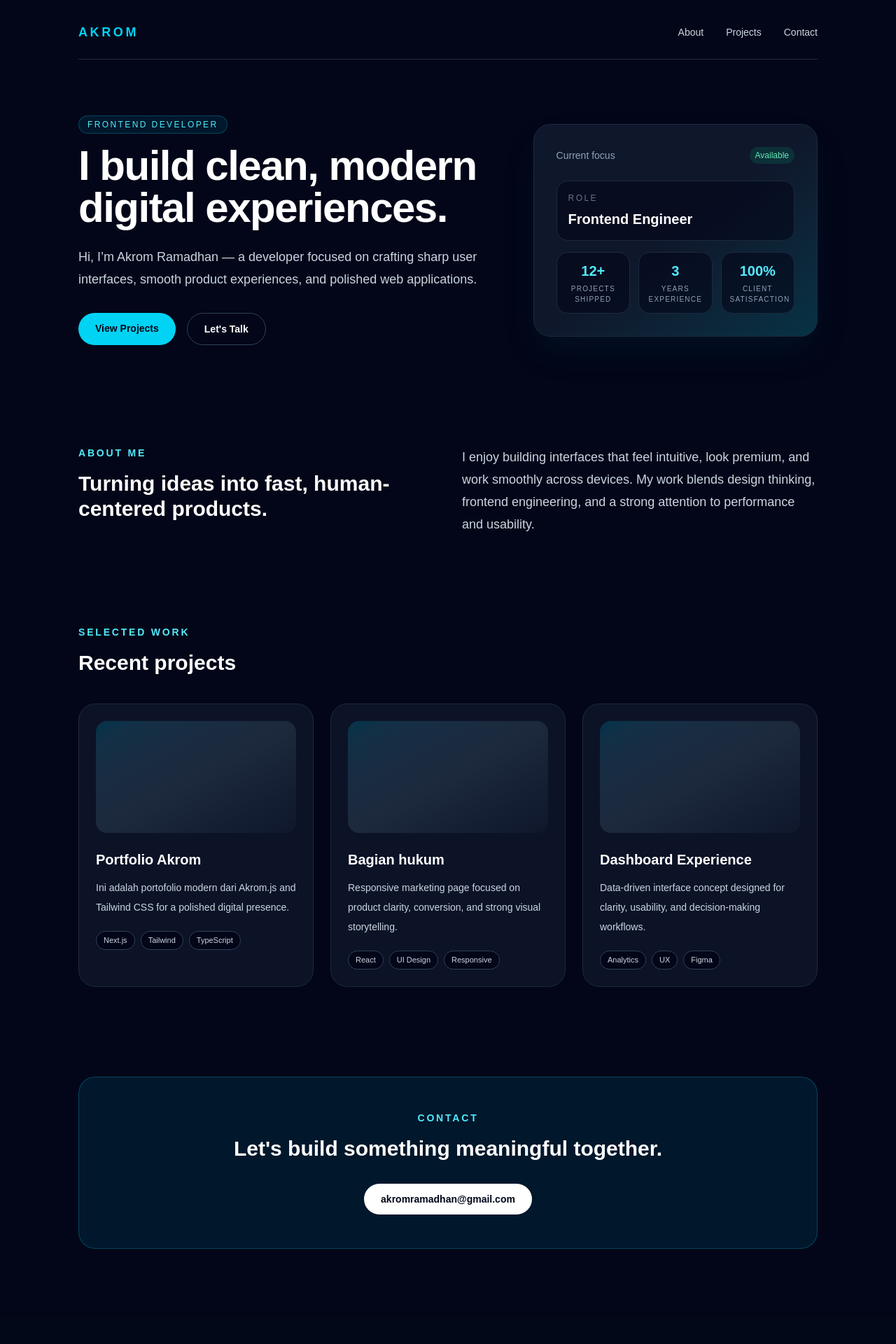
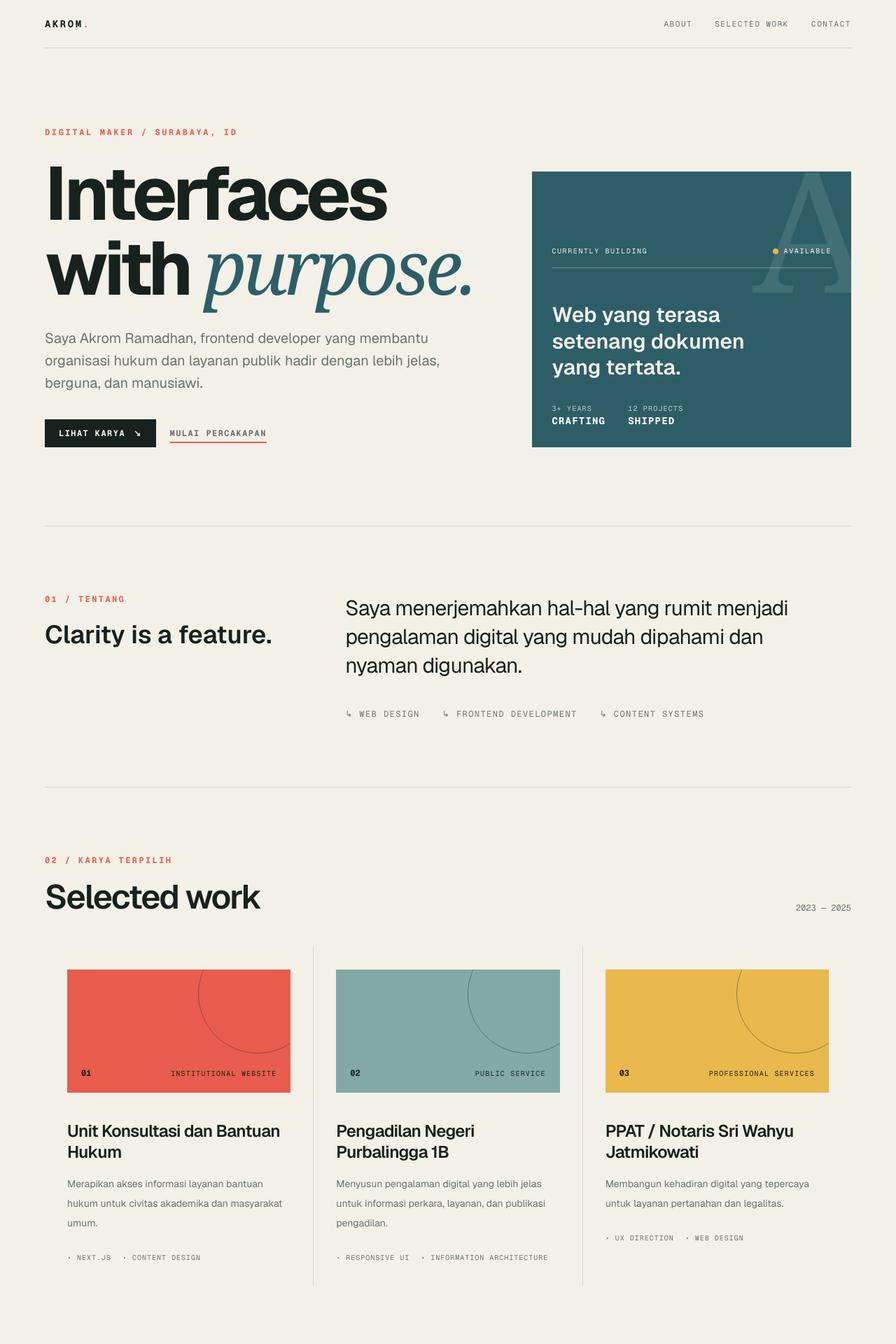
Before and after one commit to AKROMramadhan/portfolio-akrom, a Next.js app: page / in a window 1280 px wide. Shown: the top 1920 px of the page at 70% size. Before the commit the page ends 1880 px from the top, so only its background shows below. Built offline with nearby package versions, Linux system fonts and the light colour scheme.

Commit message:
update homepage portfolio

```diff
--- a/src/app/globals.css
+++ b/src/app/globals.css
@@ -1,8 +1,15 @@
 @import "tailwindcss";
 
 :root {
-  --background: #020817;
-  --foreground: #e2e8f0;
+  --paper: #f3f0e8;
+  --ink: #17221f;
+  --muted: #68736f;
+  --line: #d3d5ca;
+  --coral: #e95d4e;
+  --blue: #2d5e67;
+  --gold: #e9b94d;
+  --background: var(--paper);
+  --foreground: var(--ink);
 }
 
 @theme inline {
@@ -19,7 +26,42 @@ html {
 body {
   background: var(--background);
   color: var(--foreground);
-  font-family: Arial, Helvetica, sans-serif;
+  font-family: var(--font-geist-sans), sans-serif;
+}
+
+.font-serif {
+  font-family: Georgia, "Times New Roman", serif;
+}
+
+.animate-rise {
+  animation: rise-in 700ms ease-out both;
+}
+
+.project-poster {
+  color: var(--ink);
+  position: relative;
+  overflow: hidden;
+}
+
+.project-poster::after {
+  content: "";
+  position: absolute;
+  width: 170px;
+  height: 170px;
+  right: -38px;
+  top: -50px;
+  border: 1px solid currentColor;
+  border-radius: 50%;
+  opacity: 0.4;
+}
+
+.poster-coral { background: var(--coral); }
+.poster-blue { background: #83a9a7; }
+.poster-gold { background: var(--gold); }
+
+@keyframes rise-in {
+  from { opacity: 0; transform: translateY(18px); }
+  to { opacity: 1; transform: translateY(0); }
 }
 
 ::selection {
--- a/src/app/layout.tsx
+++ b/src/app/layout.tsx
@@ -13,14 +13,14 @@ const geistMono = Geist_Mono({
 });
 
 export const metadata: Metadata = {
-  title: "Akrom Ramadhan | Portfolio",
-  description: "Personal portfolio website for Akrom Ramadhan.",
+  title: "Akrom Ramadhan | Digital maker",
+  description: "Portfolio Akrom Ramadhan, frontend developer untuk produk digital yang jelas dan berguna.",
 };
 
 export default function RootLayout({ children }: LayoutProps<"/">) {
   return (
     <html
-      lang="en"
+      lang="id"
       className={`${geistSans.variable} ${geistMono.variable} h-full antialiased`}
     >
       <body className="min-h-full flex flex-col">{children}</body>
--- a/src/app/page.tsx
+++ b/src/app/page.tsx
@@ -1,161 +1,142 @@
 const projects = [
   {
-    title: "Portfolio Akrom",
+    number: "01",
+    type: "Institutional website",
+    title: "Unit Konsultasi dan Bantuan Hukum",
     description:
-      "Ini adalah portofolio modern dari Akrom.js and Tailwind CSS for a polished digital presence.",
-    stack: ["Next.js", "Tailwind", "TypeScript"],
+      "Merapikan akses informasi layanan bantuan hukum untuk civitas akademika dan masyarakat umum.",
+    stack: ["Next.js", "Content design"],
+    tone: "coral",
   },
   {
-    title: "Bagian hukum",
+    number: "02",
+    type: "Public service",
+    title: "Pengadilan Negeri Purbalingga 1B",
     description:
-      "Responsive marketing page focused on product clarity, conversion, and strong visual storytelling.",
-    stack: ["React", "UI Design", "Responsive"],
+      "Menyusun pengalaman digital yang lebih jelas untuk informasi perkara, layanan, dan publikasi pengadilan.",
+    stack: ["Responsive UI", "Information architecture"],
+    tone: "blue",
   },
   {
-    title: "Dashboard Experience",
+    number: "03",
+    type: "Professional services",
+    title: "PPAT / Notaris Sri Wahyu Jatmikowati",
     description:
-      "Data-driven interface concept designed for clarity, usability, and decision-making workflows.",
-    stack: ["Analytics", "UX", "Figma"],
+      "Membangun kehadiran digital yang tepercaya untuk layanan pertanahan dan legalitas.",
+    stack: ["UX direction", "Web design"],
+    tone: "gold",
   },
 ];
 
-const stats = [
-  { label: "Projects shipped", value: "12+" },
-  { label: "Years experience", value: "3" },
-  { label: "Client satisfaction", value: "100%" },
-];
+const capabilities = ["Web design", "Frontend development", "Content systems"];
 
 export default function Home() {
   return (
-    <main className="min-h-screen bg-slate-950 text-slate-100">
-      <div className="mx-auto max-w-6xl px-6 py-8 sm:px-8 lg:px-12">
-        <header className="flex items-center justify-between border-b border-slate-800 pb-6">
-          <div className="text-lg font-semibold tracking-[0.2em] text-cyan-400 uppercase">
-            AKROM
-          </div>
-          <nav className="hidden gap-8 text-sm text-slate-300 md:flex">
-            <a href="#about" className="transition hover:text-white">
-              About
-            </a>
-            <a href="#projects" className="transition hover:text-white">
-              Projects
-            </a>
-            <a href="#contact" className="transition hover:text-white">
-              Contact
-            </a>
+    <main className="min-h-screen overflow-hidden bg-[var(--paper)] text-[var(--ink)]">
+      <div className="mx-auto max-w-7xl px-6 sm:px-10 lg:px-16">
+        <header className="flex items-center justify-between border-b border-[var(--line)] py-6">
+          <a href="#top" className="font-mono text-sm font-bold tracking-[0.18em]">
+            AKROM<span className="text-[var(--coral)]">.</span>
+          </a>
+          <nav className="flex items-center gap-5 font-mono text-[11px] uppercase tracking-[0.14em] text-[var(--muted)] sm:gap-8">
+            <a href="#about" className="transition hover:text-[var(--ink)]">About</a>
+            <a href="#work" className="transition hover:text-[var(--ink)]">Selected work</a>
+            <a href="#contact" className="transition hover:text-[var(--ink)]">Contact</a>
           </nav>
         </header>
 
-        <section className="grid items-center gap-10 py-20 lg:grid-cols-[1.2fr_0.8fr]">
-          <div>
-            <p className="mb-4 inline-flex rounded-full border border-cyan-500/30 bg-cyan-500/10 px-3 py-1 text-xs font-medium tracking-[0.2em] text-cyan-300 uppercase">
-              Frontend developer
+        <section id="top" className="grid gap-12 border-b border-[var(--line)] py-20 sm:py-28 lg:grid-cols-[1.15fr_0.85fr] lg:gap-20">
+          <div className="animate-rise">
+            <p className="mb-7 font-mono text-xs font-bold uppercase tracking-[0.22em] text-[var(--coral)]">
+              Digital maker / Surabaya, ID
             </p>
-            <h1 className="max-w-xl text-4xl font-black tracking-tight text-white sm:text-5xl lg:text-6xl">
-              I build clean, modern digital experiences.
+            <h1 className="max-w-4xl text-5xl font-bold leading-[0.96] tracking-[-0.05em] sm:text-7xl lg:text-[6.7rem]">
+              Interfaces with <em className="font-serif font-normal text-[var(--blue)]">purpose.</em>
             </h1>
-            <p className="mt-6 max-w-xl text-lg leading-8 text-slate-300">
-              Hi, I’m Akrom Ramadhan — a developer focused on crafting sharp user interfaces,
-              smooth product experiences, and polished web applications.
+            <p className="mt-8 max-w-xl text-lg leading-8 text-[var(--muted)] sm:text-xl">
+              Saya Akrom Ramadhan, frontend developer yang membantu organisasi hukum dan layanan publik hadir dengan lebih jelas, berguna, dan manusiawi.
             </p>
-            <div className="mt-8 flex flex-wrap gap-4">
-              <a
-                href="#projects"
-                className="rounded-full bg-cyan-400 px-6 py-3 text-sm font-semibold text-slate-950 transition hover:bg-cyan-300"
-              >
-                View Projects
+            <div className="mt-9 flex flex-wrap items-center gap-5">
+              <a href="#work" className="inline-flex items-center gap-3 bg-[var(--ink)] px-5 py-3 font-mono text-xs font-bold uppercase tracking-[0.12em] text-[var(--paper)] transition hover:bg-[var(--coral)]">
+                Lihat karya <span aria-hidden="true">↘</span>
               </a>
-              <a
-                href="#contact"
-                className="rounded-full border border-slate-700 px-6 py-3 text-sm font-semibold text-white transition hover:border-slate-500 hover:bg-slate-900"
-              >
-                Let&apos;s Talk
+              <a href="mailto:akromramadhan@gmail.com" className="font-mono text-xs font-bold uppercase tracking-[0.12em] text-[var(--muted)] underline decoration-[var(--coral)] decoration-2 underline-offset-8 transition hover:text-[var(--ink)]">
+                Mulai percakapan
               </a>
             </div>
           </div>
 
-          <div className="rounded-3xl border border-slate-800 bg-gradient-to-br from-slate-900 via-slate-900 to-cyan-950 p-8 shadow-2xl shadow-cyan-950/30">
-            <div className="mb-6 flex items-center justify-between">
-              <span className="text-sm text-slate-400">Current focus</span>
-              <span className="rounded-full bg-emerald-500/15 px-2 py-1 text-xs font-medium text-emerald-300">
-                Available
-              </span>
-            </div>
-
-            <div className="space-y-4">
-              <div className="rounded-2xl border border-slate-800 bg-slate-950/60 p-4">
-                <p className="text-xs uppercase tracking-[0.2em] text-slate-500">Role</p>
-                <p className="mt-2 text-xl font-semibold text-white">Frontend Engineer</p>
+          <div className="relative flex min-h-[330px] items-end overflow-hidden bg-[var(--blue)] p-7 text-[var(--paper)] sm:min-h-[390px] lg:mt-16">
+            <div className="absolute -right-7 -top-10 font-serif text-[15rem] leading-none text-white/10">A</div>
+            <div className="relative z-10 w-full">
+              <div className="mb-12 flex items-start justify-between border-b border-white/30 pb-4 font-mono text-[10px] uppercase tracking-[0.16em]">
+                <span>Currently building</span>
+                <span className="flex items-center gap-2"><span className="h-2 w-2 rounded-full bg-[var(--gold)]" /> Available</span>
               </div>
-              <div className="grid grid-cols-3 gap-3">
-                {stats.map((item) => (
-                  <div key={item.label} className="rounded-2xl border border-slate-800 bg-slate-950/60 p-3 text-center">
-                    <div className="text-xl font-bold text-cyan-300">{item.value}</div>
-                    <div className="mt-1 text-[10px] uppercase tracking-[0.12em] text-slate-400">
-                      {item.label}
-                    </div>
-                  </div>
-                ))}
+              <p className="max-w-xs text-3xl font-semibold leading-tight">Web yang terasa setenang dokumen yang tertata.</p>
+              <div className="mt-8 flex gap-8 font-mono text-[10px] uppercase tracking-[0.12em] text-white/70">
+                <span>3+ years<br /><strong className="text-sm text-white">crafting</strong></span>
+                <span>12 projects<br /><strong className="text-sm text-white">shipped</strong></span>
               </div>
             </div>
           </div>
         </section>
 
-        <section id="about" className="grid gap-10 py-16 md:grid-cols-2">
+        <section id="about" className="grid gap-10 border-b border-[var(--line)] py-20 sm:py-24 md:grid-cols-[0.7fr_1.3fr]">
           <div>
-            <p className="text-sm font-semibold uppercase tracking-[0.2em] text-cyan-300">About me</p>
-            <h2 className="mt-4 text-3xl font-bold text-white">Turning ideas into fast, human-centered products.</h2>
+            <p className="font-mono text-xs font-bold uppercase tracking-[0.2em] text-[var(--coral)]">01 / Tentang</p>
+            <h2 className="mt-5 max-w-sm text-3xl font-semibold leading-tight sm:text-4xl">Clarity is a feature.</h2>
           </div>
-          <div className="text-lg leading-8 text-slate-300">
-            I enjoy building interfaces that feel intuitive, look premium, and work smoothly across devices.
-            My work blends design thinking, frontend engineering, and a strong attention to performance and usability.
+          <div>
+            <p className="max-w-2xl text-2xl leading-snug tracking-[-0.025em] sm:text-3xl">
+              Saya menerjemahkan hal-hal yang rumit menjadi pengalaman digital yang mudah dipahami dan nyaman digunakan.
+            </p>
+            <div className="mt-10 flex flex-wrap gap-x-8 gap-y-3 font-mono text-xs uppercase tracking-[0.12em] text-[var(--muted)]">
+              {capabilities.map((capability) => <span key={capability}>↳ {capability}</span>)}
+            </div>
           </div>
         </section>
 
-        <section id="projects" className="py-16">
-          <div className="mb-10 flex items-end justify-between gap-4">
+        <section id="work" className="py-20 sm:py-24">
+          <div className="mb-12 flex items-end justify-between gap-6">
             <div>
-              <p className="text-sm font-semibold uppercase tracking-[0.2em] text-cyan-300">Selected work</p>
-              <h2 className="mt-4 text-3xl font-bold text-white">Recent projects</h2>
+              <p className="font-mono text-xs font-bold uppercase tracking-[0.2em] text-[var(--coral)]">02 / Karya terpilih</p>
+              <h2 className="mt-5 text-4xl font-semibold tracking-[-0.04em] sm:text-5xl">Selected work</h2>
             </div>
+            <span className="hidden font-mono text-xs text-[var(--muted)] sm:block">2023 — 2025</span>
           </div>
 
-          <div className="grid gap-6 md:grid-cols-3">
+          <div className="grid gap-px bg-[var(--line)] md:grid-cols-3">
             {projects.map((project) => (
-              <article
-                key={project.title}
-                className="rounded-3xl border border-slate-800 bg-slate-900/80 p-6 transition hover:-translate-y-1 hover:border-cyan-500/40"
-              >
-                <div className="mb-6 h-40 rounded-2xl bg-gradient-to-br from-cyan-500/20 via-slate-800 to-slate-900" />
-                <h3 className="text-xl font-semibold text-white">{project.title}</h3>
-                <p className="mt-3 text-sm leading-7 text-slate-300">{project.description}</p>
-                <div className="mt-5 flex flex-wrap gap-2">
-                  {project.stack.map((item) => (
-                    <span
-                      key={item}
-                      className="rounded-full border border-slate-700 bg-slate-950 px-2.5 py-1 text-[11px] text-slate-300"
-                    >
-                      {item}
-                    </span>
-                  ))}
+              <article key={project.title} className="group bg-[var(--paper)] p-6 transition hover:bg-white sm:p-8">
+                <div className={`project-poster poster-${project.tone} mb-10 flex h-44 items-end justify-between p-5`}>
+                  <span className="font-mono text-xs font-bold">{project.number}</span>
+                  <span className="font-mono text-[10px] uppercase tracking-[0.12em]">{project.type}</span>
+                </div>
+                <h3 className="max-w-xs text-2xl font-semibold leading-tight tracking-[-0.03em]">{project.title}</h3>
+                <p className="mt-4 text-sm leading-7 text-[var(--muted)]">{project.description}</p>
+                <div className="mt-7 flex flex-wrap gap-x-4 gap-y-2 font-mono text-[10px] uppercase tracking-[0.1em] text-[var(--muted)]">
+                  {project.stack.map((item) => <span key={item}>• {item}</span>)}
                 </div>
               </article>
             ))}
           </div>
         </section>
 
-        <section id="contact" className="py-16">
-          <div className="rounded-3xl border border-cyan-500/30 bg-cyan-500/10 p-8 text-center md:p-12">
-            <p className="text-sm font-semibold uppercase tracking-[0.2em] text-cyan-300">Contact</p>
-            <h2 className="mt-4 text-3xl font-bold text-white">Let&apos;s build something meaningful together.</h2>
-            <a
-              href="mailto:akromramadhan@gmail.com"
-              className="mt-8 inline-flex rounded-full bg-white px-6 py-3 text-sm font-semibold text-slate-950 transition hover:bg-slate-200"
-            >
-              akromramadhan@gmail.com
-            </a>
+        <section id="contact" className="border-t border-[var(--line)] py-20 sm:py-28">
+          <div className="grid gap-10 md:grid-cols-[0.7fr_1.3fr] md:items-end">
+            <p className="font-mono text-xs font-bold uppercase tracking-[0.2em] text-[var(--coral)]">03 / Kontak</p>
+            <div>
+              <h2 className="max-w-2xl text-4xl font-semibold leading-[1.05] tracking-[-0.04em] sm:text-6xl">Ada hal yang perlu dibuat lebih jelas?</h2>
+              <a href="mailto:akromramadhan@gmail.com" className="mt-8 inline-flex border-b-2 border-[var(--coral)] pb-2 text-lg font-semibold transition hover:text-[var(--coral)]">akromramadhan@gmail.com <span className="ml-3">↗</span></a>
+            </div>
           </div>
         </section>
+
+        <footer className="flex flex-wrap justify-between gap-4 border-t border-[var(--line)] py-6 font-mono text-[10px] uppercase tracking-[0.14em] text-[var(--muted)]">
+          <span>Akrom Ramadhan © 2025</span>
+          <span>Built with care in Indonesia</span>
+        </footer>
       </div>
     </main>
   );
```
